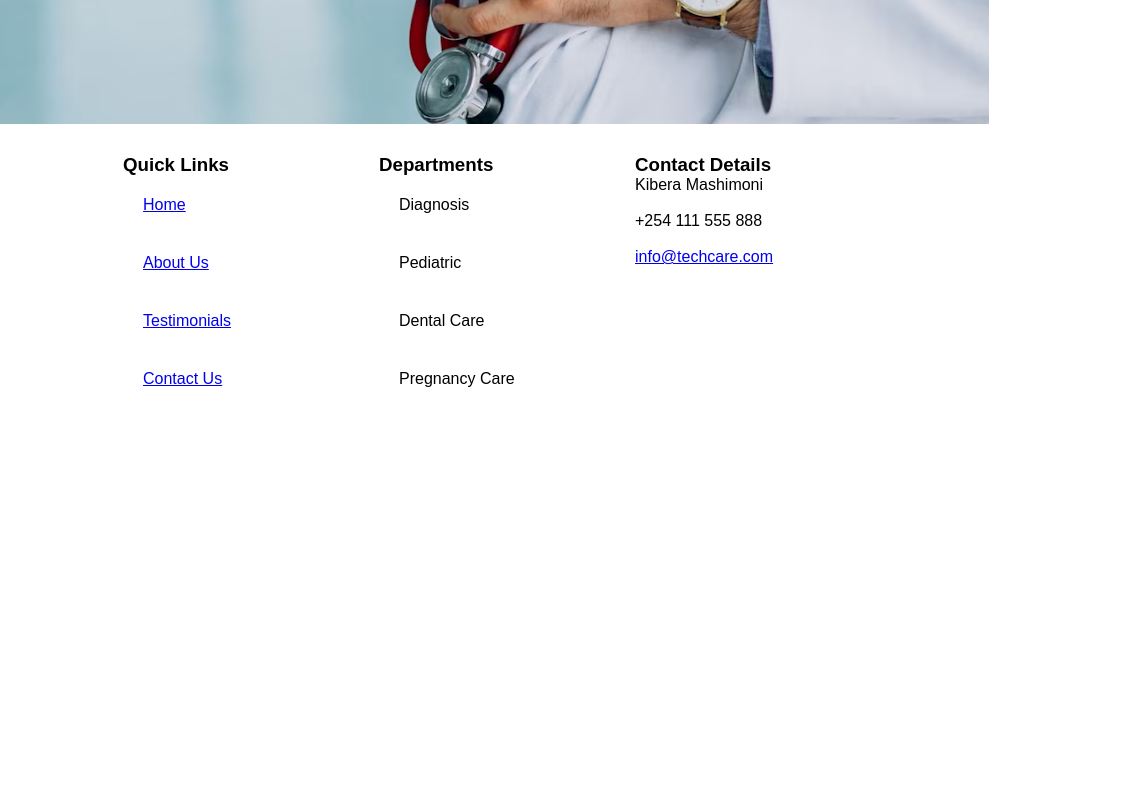
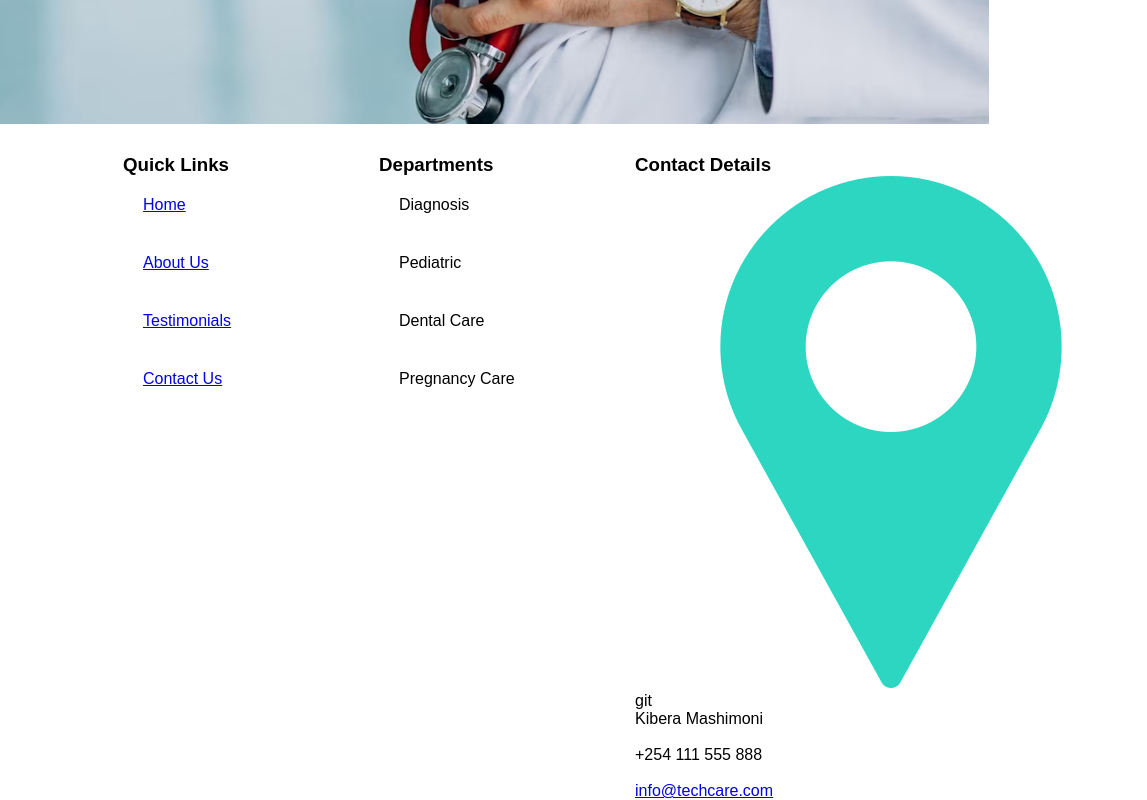
Before and after one commit to Bathenal/Medic-Care-Clinic, a plain HTML site: page index.html in a window 1280 px wide. Shown: the part 1981-2781 px from the top of the page, 261-1408 px from the left, 1147 px wide, since content can reach past the window. Before the commit the page ends 2389 px from the top, so only its background shows below. Drawn offline with Linux system fonts and the light colour scheme; a script that the page names is missing.

Commit message:
added a new image showing icon for location

```diff
--- a/index.html
+++ b/index.html
@@ -166,8 +166,9 @@
             </ul>
           </div>
           <div class="contact-details">
+
             <h3>Contact Details</h3>
-            <p>Kibera Mashimoni</p>
+            <img src="images/pin.png">git<p>Kibera Mashimoni</p>
             <br />
             <p>+254 111 555 888</p>
             <br />
```
